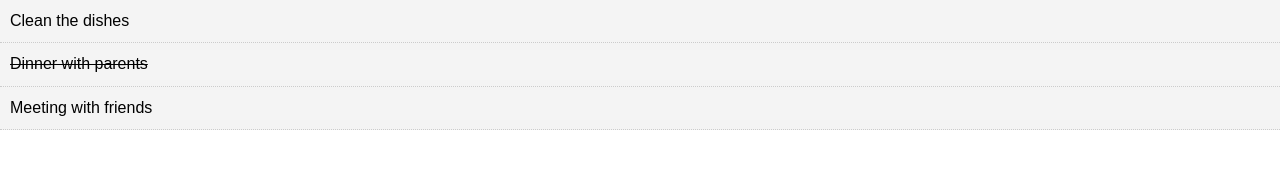
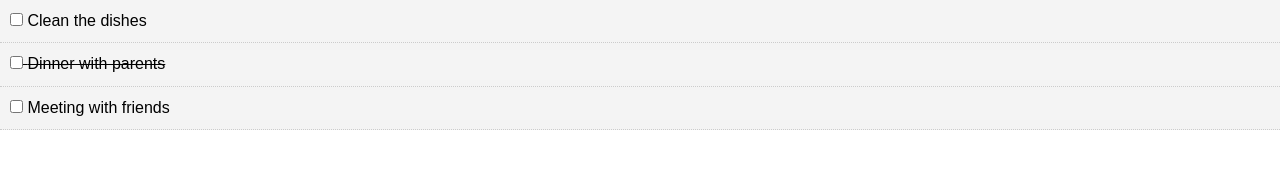
Before and after one commit to aasirah93/React_ToDoList, a React (Create React App) app: page / in a window 1280 px wide. Shown: the top 169 px of the page. Built offline with nearby package versions, Linux system fonts and the light colour scheme.

Commit message:
Introduced and event

```diff
--- a/src/components/Todoitem.js
+++ b/src/components/Todoitem.js
@@ -12,10 +12,17 @@
     }
   }
 
+  markComplete = (e) => {
+    console.log(this.props)
+  }
+
   render() {
     return (
       <div style={this.getStyle()}>
-        <p>{ this.props.todo.title }</p>
+        <p>
+          <input type="checkbox" onChange={this.markComplete} /> {' '}
+          { this.props.todo.title }
+        </p>
       </div>
       )
     }
```
